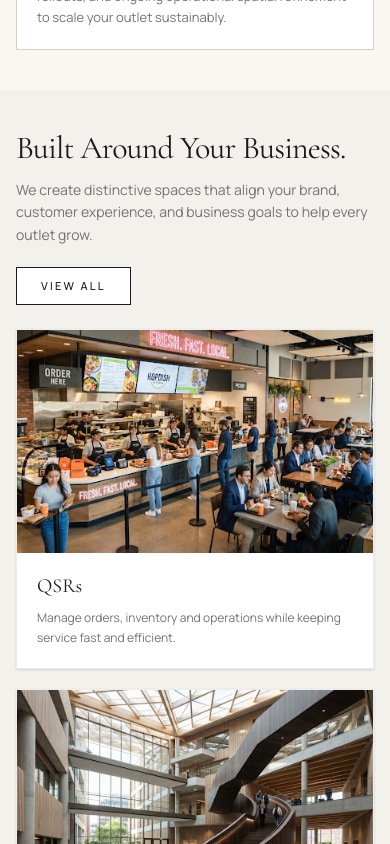
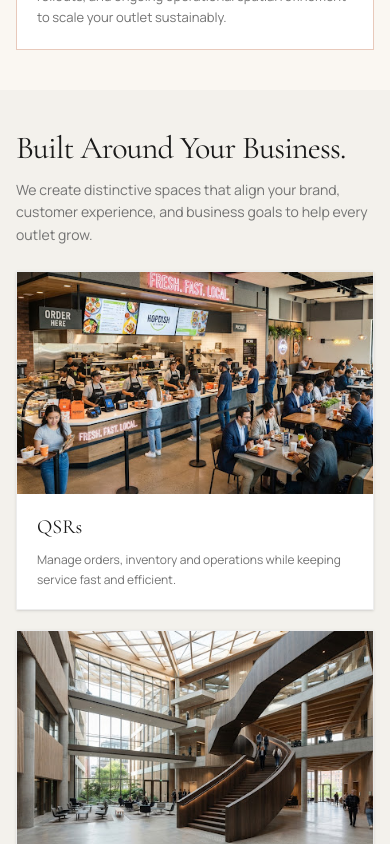
Before and after one commit to taybeen-healthy/outsetStudio, a Next.js app: page / in a window 390 px wide. Shown: the part 3540-4384 px from the top of the page. Built offline with nearby package versions, Linux system fonts and the light colour scheme.

Commit message:
Remove VIEW ALL button from landing page Industries section

```diff
--- a/src/components/Industries.jsx
+++ b/src/components/Industries.jsx
@@ -1,9 +1,6 @@
 "use client";
 
-import { useState } from "react";
 import Image from "next/image";
-
-const INITIAL_COUNT = 6;
 
 function IndustryCard({ industry }) {
   return (
@@ -36,10 +33,6 @@ export default function Industries({ data }) {
     data?.subtitle ??
     "We create distinctive spaces that align your brand, customer experience, and business goals to help every outlet grow.";
 
-  const [expanded, setExpanded] = useState(false);
-  const visibleIndustries = expanded ? industries : industries.slice(0, INITIAL_COUNT);
-  const hasMore = industries.length > INITIAL_COUNT;
-
   return (
     <section
       id="industries"
@@ -56,19 +49,10 @@ export default function Industries({ data }) {
               {subtitle}
             </p>
           </div>
-
-          {hasMore && (
-            <button
-              onClick={() => setExpanded((prev) => !prev)}
-              className="self-start border border-[#1a1a1a] text-[#1a1a1a] bg-white lg:bg-transparent hover:bg-[#1a1a1a] hover:text-white px-6 py-2.5 lg:px-8 lg:py-3 text-[11px] lg:text-xs tracking-[0.2em] uppercase font-medium rounded-none transition-all cursor-pointer flex-shrink-0"
-            >
-              {expanded ? "SHOW LESS" : "VIEW ALL"}
-            </button>
-          )}
         </div>
 
         <div className="grid grid-cols-1 sm:grid-cols-2 lg:grid-cols-3 gap-5 sm:gap-6 lg:gap-7">
-          {visibleIndustries.map((industry) => (
+          {industries.map((industry) => (
             <IndustryCard key={industry.id} industry={industry} />
           ))}
         </div>
```
